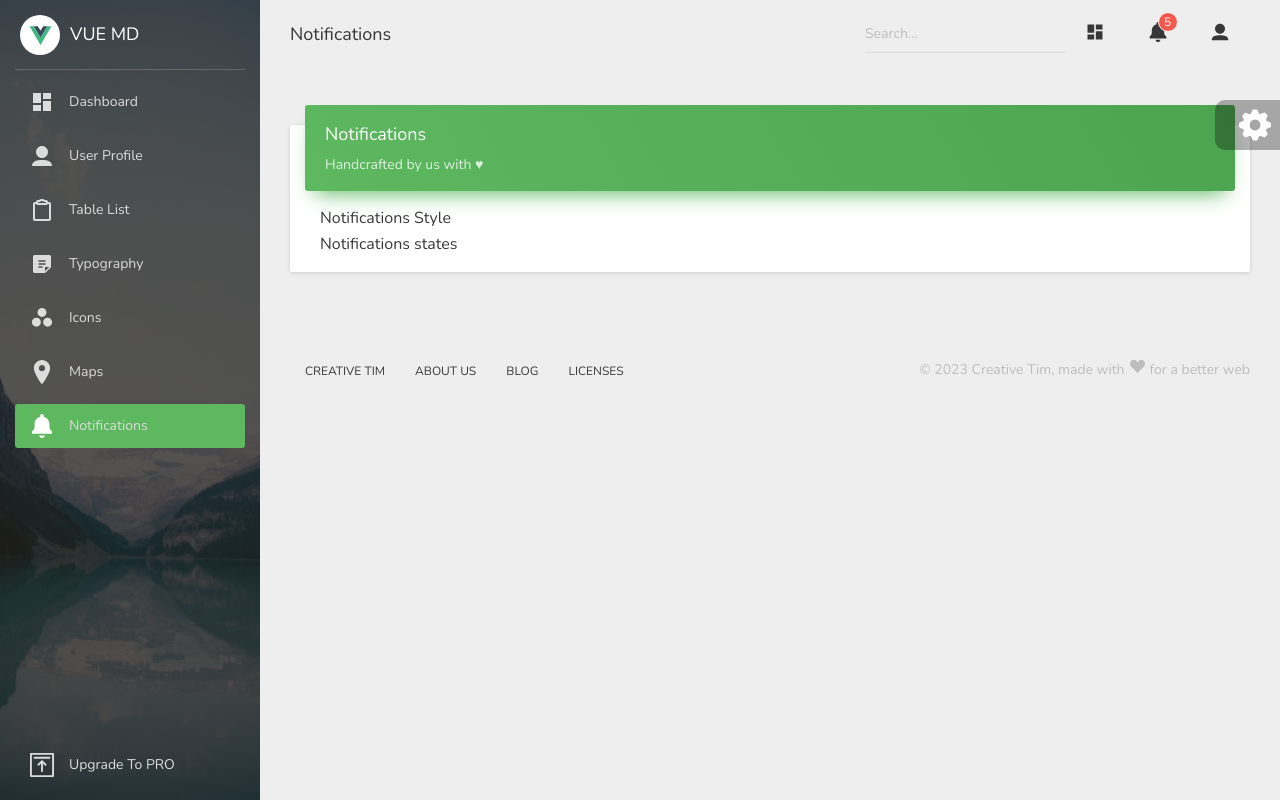
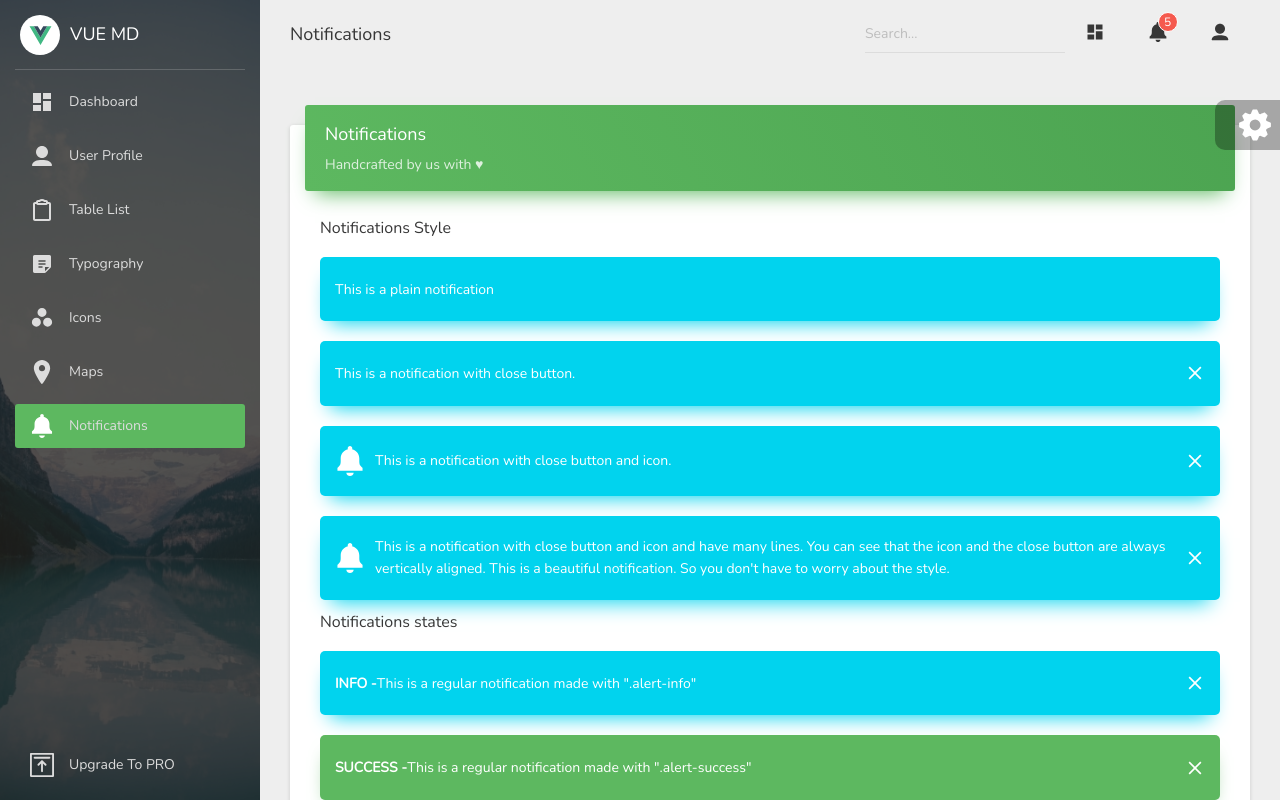
Before and after one commit to chichoon/vue-dashboard, a Vue app: page /notifications in a window 1280 px wide. Built offline with nearby package versions, Linux system fonts and the light colour scheme; what evui would draw is missing.

Commit message:
feat: :sparkles: Notification page 추가

```diff
--- /dev/null
+++ b/src/components/atoms/NotificationElement.vue
@@ -0,0 +1,105 @@
+<script setup lang="ts">
+import type { ColorType } from '@/types/common';
+import { CancelIcon } from '../icons';
+import TextComponent from './TextComponent.vue';
+
+interface Props {
+  text?: string;
+  color: ColorType;
+  boldText?: string;
+  isCancelable?: boolean;
+  onCancel?: (e: Event) => void;
+}
+
+defineProps<Props>();
+</script>
+
+<template>
+  <div
+    :class="[
+      'notification',
+      { 'notification--info': color === 'info' },
+      { 'notification--success': color === 'success' },
+      { 'notification--warning': color === 'warning' },
+      { 'notification--danger': color === 'danger' },
+      { 'notification--primary': color === 'primary' }
+    ]"
+  >
+    <slot />
+    <div class="notification__text">
+      <TextComponent v-if="!!boldText" :text="boldText" weight="bold" color="white" is-upper />
+      <TextComponent v-if="!!text" :text="text" color="white" />
+    </div>
+    <button v-if="isCancelable" type="button" class="notification__cancel" @click="onCancel">
+      <CancelIcon />
+    </button>
+  </div>
+</template>
+
+<style scoped lang="scss">
+.notification {
+  width: 100%;
+  padding: 20px 15px;
+  display: flex;
+  flex-direction: row;
+  align-items: center;
+  justify-content: space-between;
+  border-radius: 5px;
+
+  & > svg {
+    width: 10px;
+    height: 10px;
+  }
+
+  &__cancel {
+    background: none;
+    border: none;
+    padding: 0;
+    margin-left: 10px;
+    width: 20px;
+    height: 20px;
+
+    & > svg {
+      color: var(--white);
+      width: 20px;
+      height: 20px;
+    }
+  }
+
+  &__text {
+    flex: 1;
+  }
+
+  &--info {
+    background-color: var(--notification-info);
+    box-shadow: 0 12px 20px -10px var(--notification-info);
+  }
+
+  &--success {
+    background-color: var(--notification-success);
+    box-shadow: 0 12px 20px -10px var(--notification-success);
+  }
+
+  &--warning {
+    background-color: var(--notification-warning);
+    box-shadow: 0 12px 20px -10px var(--notification-warning);
+  }
+
+  &--primary {
+    background-color: var(--notification-primary);
+    box-shadow: 0 12px 20px -10px var(--notification-primary);
+  }
+
+  &--danger {
+    background-color: var(--notification-danger);
+    box-shadow: 0 12px 20px -10px var(--notification-danger);
+  }
+}
+
+:slotted(svg) {
+  width: 30px;
+  height: 30px;
+  color: var(--white);
+  margin-right: 10px;
+}
+</style>
--- a/src/components/atoms/TextComponent.vue
+++ b/src/components/atoms/TextComponent.vue
@@ -42,6 +42,7 @@ defineProps<Props>();
   color: var(--text-primary);
   font-weight: 500;
   font-size: var(--font-md);
+  display: inline-block;
 
   &--xs {
     font-size: var(--font-xs);
--- a/src/views/NotificationsView.vue
+++ b/src/views/NotificationsView.vue
@@ -1,5 +1,7 @@
 <script setup lang="ts">
+import NotificationElement from '@/components/atoms/NotificationElement.vue';
 import TextComponent from '@/components/atoms/TextComponent.vue';
+import { BellIcon } from '@/components/icons';
 import { DashboardTitleItem } from '@/components/molecules/Dashboard';
 </script>
 
@@ -9,10 +11,68 @@ import { DashboardTitleItem } from '@/components/molecules/Dashboard';
       <template #bottom>
         <div class="notifications-view__inner">
           <section class="notifications-view__section">
-            <TextComponent text="Notifications Style" size="lg" />
+            <TextComponent class="notifications-view__title" text="Notifications Style" size="lg" />
+            <div class="notifications-view__wrapper">
+              <NotificationElement color="info" text="This is a plain notification" />
+              <NotificationElement
+                color="info"
+                text="This is a notification with close button."
+                is-cancelable
+              />
+              <NotificationElement
+                color="info"
+                text="This is a notification with close button and icon."
+                is-cancelable
+              >
+                <BellIcon />
+              </NotificationElement>
+              <NotificationElement
+                color="info"
+                text="This is a notification with close button and icon and have many lines. You can see that the icon and the close button are always vertically aligned. This is a beautiful notification. So you don't have to worry about the style."
+                is-cancelable
+              >
+                <BellIcon />
+              </NotificationElement>
+            </div>
           </section>
           <section class="notifications-view__section">
-            <TextComponent text="Notifications states" size="lg" />
+            <TextComponent
+              class="notifications-view__title"
+              text="Notifications states"
+              size="lg"
+            />
+            <div class="notifications-view__wrapper">
+              <NotificationElement
+                color="info"
+                bold-text="info - "
+                text='This is a regular notification made with ".alert-info"'
+                is-cancelable
+              />
+              <NotificationElement
+                color="success"
+                bold-text="success - "
+                text='This is a regular notification made with ".alert-success"'
+                is-cancelable
+              />
+              <NotificationElement
+                color="warning"
+                bold-text="warning - "
+                text='This is a regular notification made with ".alert-warning"'
+                is-cancelable
+              />
+              <NotificationElement
+                color="danger"
+                bold-text="danger - "
+                text='This is a regular notification made with ".alert-danger"'
+                is-cancelable
+              />
+              <NotificationElement
+                color="primary"
+                bold-text="primary - "
+                text='This is a regular notification made with ".alert-primary"'
+                is-cancelable
+              />
+            </div>
           </section>
         </div>
       </template>
@@ -37,6 +97,10 @@ import { DashboardTitleItem } from '@/components/molecules/Dashboard';
     min-width: 100%;
   }
 
+  &__title {
+    margin: 10px 0 15px;
+  }
+
   &__section {
     padding: 0 15px;
     width: 100%;
@@ -49,5 +113,11 @@ import { DashboardTitleItem } from '@/components/molecules/Dashboard';
       max-width: 50%;
     }
   }
+
+  &__wrapper {
+    display: flex;
+    flex-direction: column;
+    gap: 20px;
+  }
 }
 </style>
```
